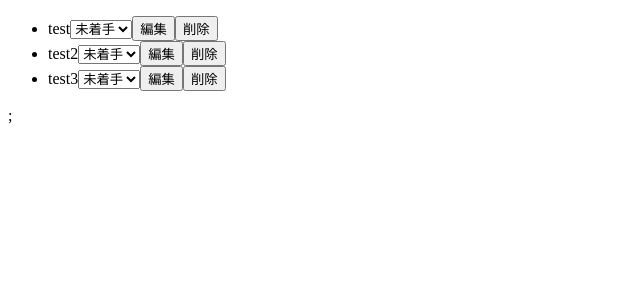
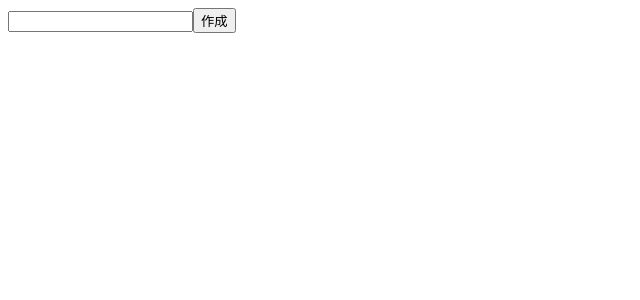
Before and after one commit to ETOMARU1210/todo-app-easy, a React (Vite) app: page / in a window 1280 px wide. Shown: the top 300 px of the page, without its empty margins (0-640 px from the left). Built offline with nearby package versions, Linux system fonts and the light colour scheme.

Commit message:
追加して一覧表示

```diff
--- a/src/Todo.jsx
+++ b/src/Todo.jsx
@@ -1,24 +1,38 @@
 import { useState } from "react";
 
 export const Todo = () => {
-  const [ todos, setTodos ] = useState(
-    [
-     {
-       title : "test",
-       status: "未着手"
-     },
-     {
-       title : "test2",
-       status: "着手"
-     },
-     {
-       title : "test3",
-       status: "完了"
-     },
-   ]
- )
+  const [todos, setTodos] = useState([]);
+  const [todoTitle, setTodoTitle] = useState("");
+  const [todoId, setTodoId] = useState(1);
+
+  const handleSetTodoTitle = (e) => {
+    setTodoTitle(e.target.value);
+  };
+
+  const resetTodoTitle = () => {
+    setTodoTitle("");
+  };
+
+  const handleAddTodo = () => {
+    setTodos([
+      ...todos,
+      { id: todoId, title: todoTitle, status: "notStarted" },
+    ]);
+    setTodoId(todoId + 1);
+    resetTodoTitle();
+  };
+
   return (
     <>
+      <div>
+        <input
+          type="text"
+          label="タイトル"
+          value={todoTitle}
+          onChange={handleSetTodoTitle}
+        />
+        <button onClick={() => handleAddTodo()}>作成</button>
+      </div>
       <ul>
         {todos.map((todo) => (
           <li key={todo.id}>
@@ -33,7 +47,6 @@ export const Todo = () => {
           </li>
         ))}
       </ul>
-      ;
     </>
   );
 };
```
